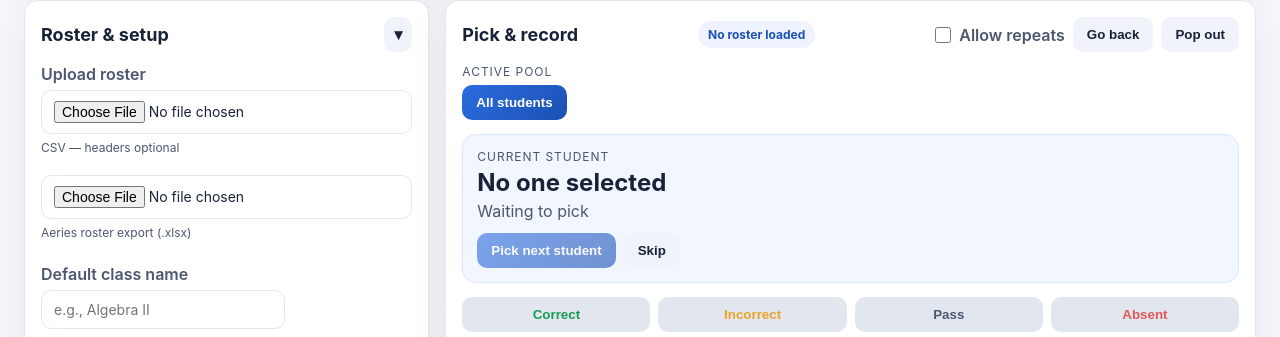
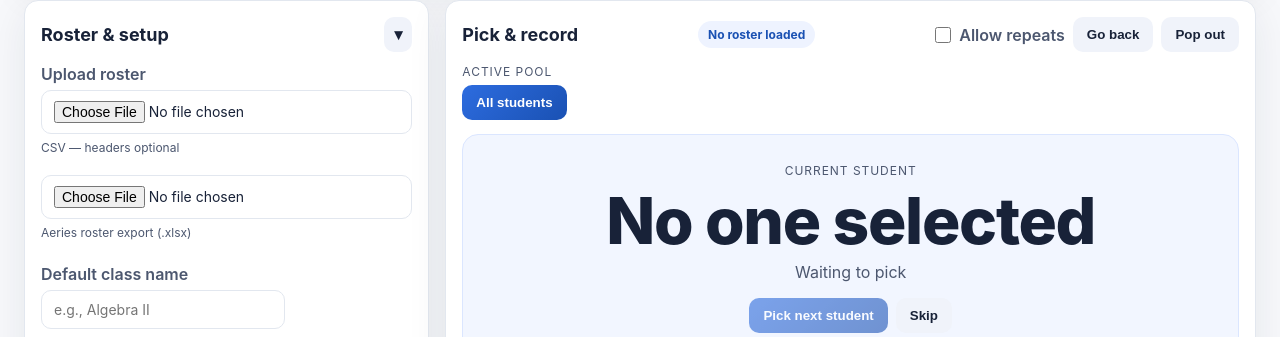
Before and after one commit to Lava-Goat/colderCall, an Electron app: page index.html in a window 1280 px wide. Shown: the part 123-460 px from the top of the page. Drawn offline with Linux system fonts and the light colour scheme; no server answers.

Commit message:
Make current student name larger and more prominent
- Scale .big-name from 24px fixed to clamp(2.4rem, 5vw, 4rem) so it fills
  the callout at any panel width
- font-weight 700 → 800, add letter-spacing: -0.02em and line-height: 1.1
- Center all callout content (name, status, buttons)
- Increase callout padding (14px → 28px top, 24px sides) for breathing room
- Bump callout border-radius 14px → 16px

Co-Authored-By: Lava Goat Software <128851086+Lava-Goat@users.noreply.github.com>

```diff
--- a/styles.css
+++ b/styles.css
@@ -307,20 +307,28 @@ textarea {
 .callout {
   background: #f2f6ff;
   border: 1px solid #dbe6ff;
-  border-radius: 14px;
-  padding: 14px;
+  border-radius: 16px;
+  padding: 28px 24px 20px;
   margin-bottom: 14px;
+  text-align: center;
+}
+
+.callout .actions-row {
+  justify-content: center;
 }
 
 .big-name {
-  font-size: 24px;
-  font-weight: 700;
-  margin: 4px 0;
+  font-size: clamp(2.4rem, 5vw, 4rem);
+  font-weight: 800;
+  letter-spacing: -0.02em;
+  line-height: 1.1;
+  margin: 8px 0 6px;
+  word-break: break-word;
 }
 
 .status {
   color: var(--muted);
-  margin: 4px 0 12px;
+  margin: 0 0 16px;
 }
 
 .status-grid {
```
